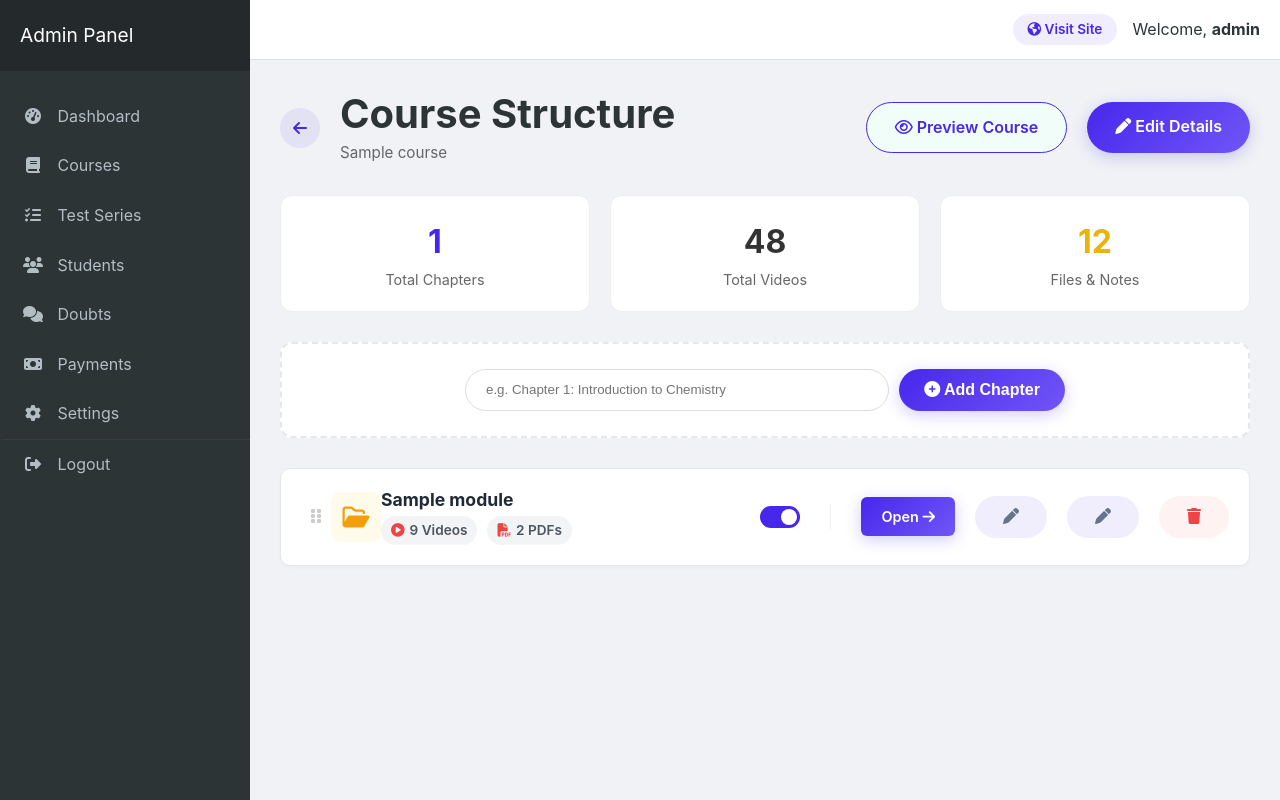
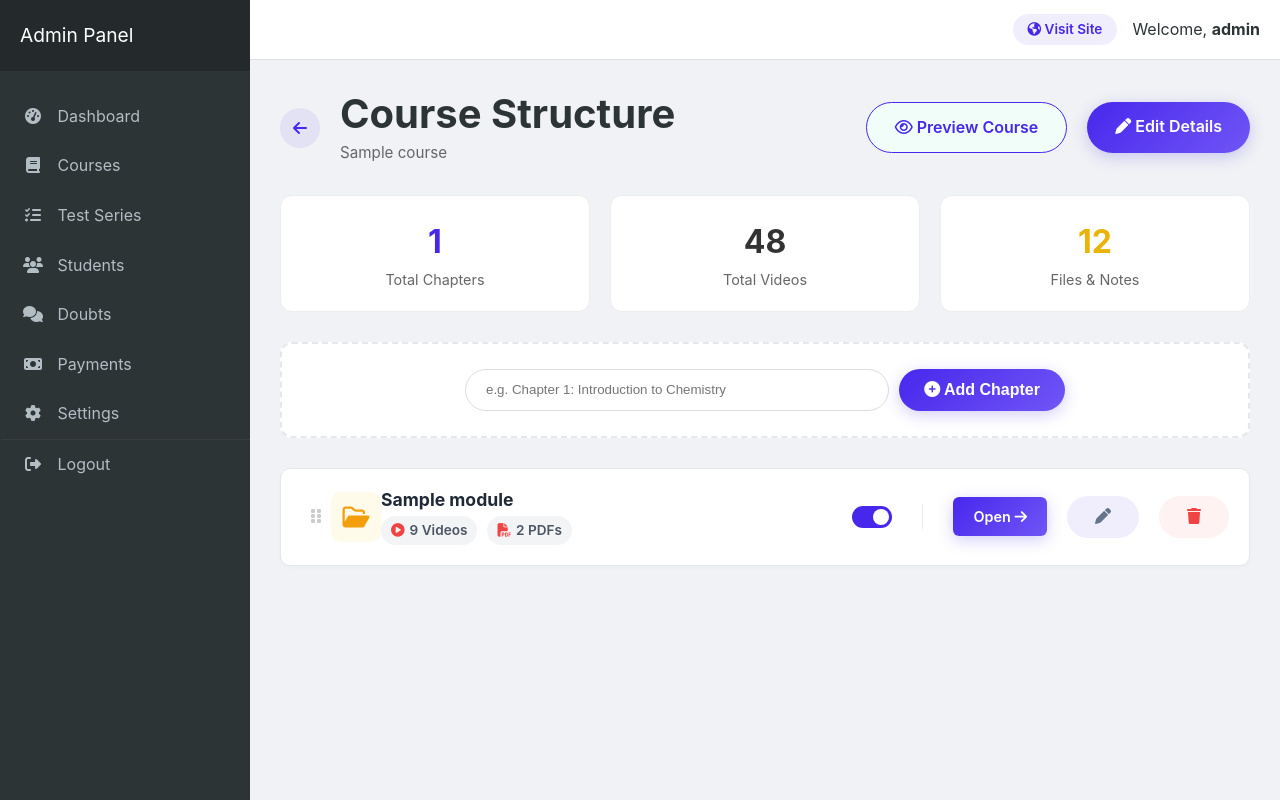
Before and after one commit to SelvaUx/Chemistry-Maker-Education-Platform, a PHP site: page /manage-course.php?id=1 in a window 1280 px wide. Run offline with PHP 8.4, Linux system fonts and the light colour scheme; a user stored in the database is signed in; tables that the repository leaves empty or names only in its code hold one stand-in row (values such as "Sample post"); data that the repository does not hold is empty.

Commit message:
fix: Remove duplicate edit button in chapter list

```diff
--- a/admin/manage-course.php
+++ b/admin/manage-course.php
@@ -154,7 +154,6 @@ $modules = $stmt->fetchAll();
                             Open <i class="fa-solid fa-arrow-right"></i>
                         </a>
 
-                        <button class="btn btn-secondary edit-chapter-btn" data-chapter-id="<?php echo $m['id']; ?>" data-current-name="<?php echo htmlspecialchars($m['title']); ?>" style="color: #64748b;" title="Edit Name"><i class="fa-solid fa-pen"></i></button>
                         <button class="btn btn-secondary edit-chapter-btn" data-chapter-id="<?php echo $mod['id']; ?>" data-current-name="<?php echo htmlspecialchars($mod['title']); ?>" style="color: #64748b;" title="Edit Name"><i class="fa-solid fa-pen"></i></button>
                         <button class="btn btn-secondary" style="color: #ef4444; background: #fef2f2;" title="Delete" onclick="return confirm('WARNING: This will delete ALL videos, files, and tests inside this chapter. Continue?');"><i class="fa-solid fa-trash"></i></button>
                     </div>
```
